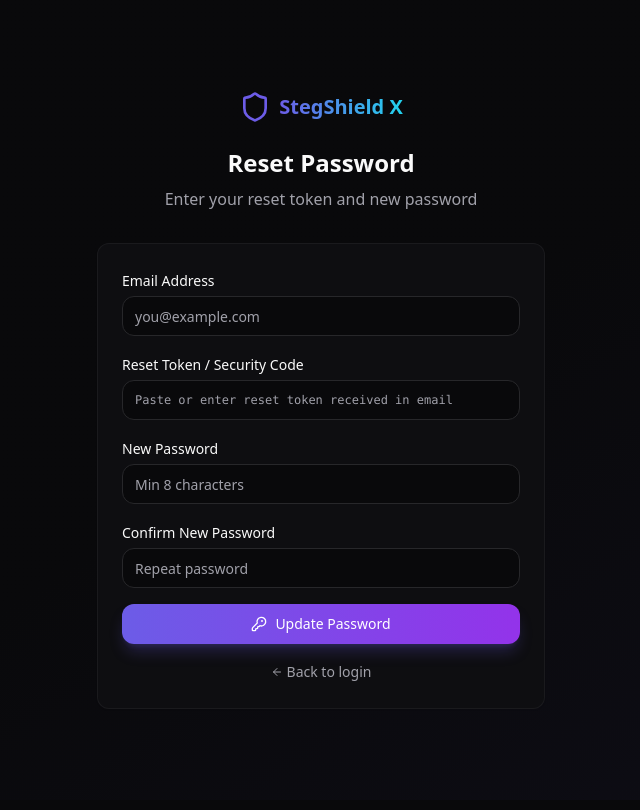
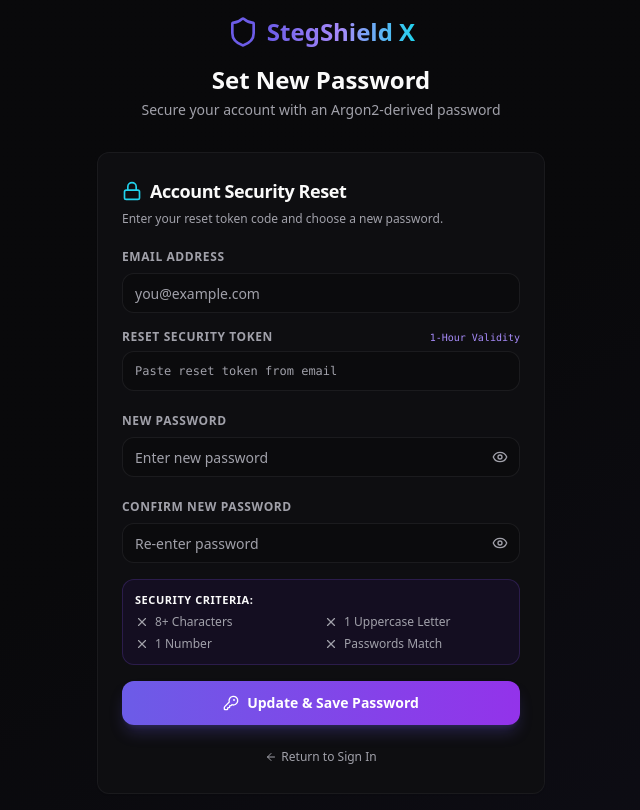
Before and after one commit to sreekarsh/stegshield-x, a Next.js app in the folder frontend/: page /reset-password in a window 1280 px wide. Shown: the whole page, without its empty margins (319-959 px from the left). Built offline with nearby package versions, Linux system fonts and the light colour scheme; no server answers.

Commit message:
Upgrade Reset Password interface with real-time strength meter, password visibility toggles, and security checklist

```diff
--- a/frontend/src/app/(auth)/reset-password/page.tsx
+++ b/frontend/src/app/(auth)/reset-password/page.tsx
@@ -1,14 +1,36 @@
 "use client"
 
-import { Suspense, useState } from "react"
+import { Suspense, useState, useMemo } from "react"
 import { useSearchParams } from "next/navigation"
 import Link from "next/link"
-import { Shield, KeyRound, Loader2, ArrowLeft, CheckCircle } from "lucide-react"
+import { Shield, KeyRound, Loader2, ArrowLeft, CheckCircle, Eye, EyeOff, Check, X, Lock } from "lucide-react"
 import { Button } from "@/components/ui/button"
 import { Input } from "@/components/ui/input"
-import { Card, CardContent } from "@/components/ui/card"
+import { Card, CardContent, CardHeader, CardTitle, CardDescription } from "@/components/ui/card"
+import { Badge } from "@/components/ui/badge"
+import { Progress } from "@/components/ui/progress"
 import toast from "react-hot-toast"
 import { api } from "@/lib/api"
+
+function calculateStrength(pwd: string) {
+  if (!pwd) return { score: 0, label: "Empty", color: "bg-muted", percent: 0 }
+  let score = 0
+  if (pwd.length >= 8) score += 1
+  if (pwd.length >= 12) score += 1
+  if (/[A-Z]/.test(pwd)) score += 1
+  if (/[0-9]/.test(pwd)) score += 1
+  if (/[^A-Za-z0-9]/.test(pwd)) score += 1
+
+  const map = [
+    { label: "Very Weak", color: "bg-red-500", percent: 20 },
+    { label: "Weak", color: "bg-orange-500", percent: 40 },
+    { label: "Fair", color: "bg-yellow-500", percent: 60 },
+    { label: "Strong", color: "bg-emerald-500", percent: 80 },
+    { label: "Very Strong", color: "bg-cyan-400", percent: 100 },
+  ]
+  const idx = Math.min(score, 4)
+  return map[idx]
+}
 
 function ResetForm() {
   const searchParams = useSearchParams()
@@ -19,8 +41,21 @@ function ResetForm() {
   const [tokenInput, setTokenInput] = useState(urlToken)
   const [password, setPassword] = useState("")
   const [confirm, setConfirm] = useState("")
+
+  const [showPassword, setShowPassword] = useState(false)
+  const [showConfirm, setShowConfirm] = useState(false)
   const [loading, setLoading] = useState(false)
   const [done, setDone] = useState(false)
+
+  const strength = useMemo(() => calculateStrength(password), [password])
+
+  const criteria = useMemo(() => ({
+    minLen: password.length >= 8,
+    hasUpper: /[A-Z]/.test(password),
+    hasNumber: /[0-9]/.test(password),
+    hasSpecial: /[^A-Za-z0-9]/.test(password),
+    match: password.length > 0 && password === confirm,
+  }), [password, confirm])
 
   const handleSubmit = async (e: React.FormEvent) => {
     e.preventDefault()
@@ -40,7 +75,7 @@ function ResetForm() {
         password,
       })
       setDone(true)
-      toast.success("Password reset successfully")
+      toast.success("Password reset successfully!")
     } catch (err: any) {
       toast.error(err?.data?.message || err?.message || "Reset failed — invalid or expired token")
     } finally {
@@ -52,78 +87,164 @@ function ResetForm() {
     <div className="min-h-screen flex items-center justify-center bg-gradient-to-br from-background via-background to-cyber-500/5 p-4">
       <div className="w-full max-w-md relative animate-fade-in">
         <div className="text-center mb-8">
-          <Link href="/" className="inline-flex items-center gap-2 mb-6">
+          <Link href="/" className="inline-flex items-center gap-2 mb-4">
             <Shield className="h-8 w-8 text-cyber-500" />
-            <span className="text-xl font-bold bg-gradient-to-r from-cyber-500 to-cyan-400 bg-clip-text text-transparent">StegShield X</span>
+            <span className="text-2xl font-extrabold bg-gradient-to-r from-cyber-500 via-violet-400 to-cyan-400 bg-clip-text text-transparent">
+              StegShield X
+            </span>
           </Link>
-          <h1 className="text-2xl font-bold mb-2">Reset Password</h1>
-          <p className="text-muted-foreground">Enter your reset token and new password</p>
+          <h1 className="text-2xl font-bold mb-1">Set New Password</h1>
+          <p className="text-sm text-muted-foreground">Secure your account with an Argon2-derived password</p>
         </div>
 
-        <Card className="glass-card">
-          <CardContent className="p-6">
+        <Card className="glass-card border-violet-500/20 shadow-2xl backdrop-blur-xl">
+          <CardHeader className="pb-4">
+            <CardTitle className="text-lg font-bold flex items-center gap-2">
+              <Lock className="h-5 w-5 text-cyan-400" /> Account Security Reset
+            </CardTitle>
+            <CardDescription className="text-xs">
+              Enter your reset token code and choose a new password.
+            </CardDescription>
+          </CardHeader>
+          <CardContent className="space-y-4">
             {done ? (
-              <div className="text-center py-4">
-                <CheckCircle className="h-12 w-12 text-green-400 mx-auto mb-4" />
-                <h2 className="text-lg font-semibold mb-2">Password reset successful</h2>
-                <p className="text-sm text-muted-foreground mb-4">You can now log in with your new password.</p>
-                <Link href="/login" className="text-cyber-400 hover:underline text-sm font-medium">Go to login</Link>
+              <div className="text-center py-6 space-y-4">
+                <div className="w-16 h-16 rounded-full bg-emerald-500/20 border border-emerald-500/40 text-emerald-400 flex items-center justify-center mx-auto shadow-lg">
+                  <CheckCircle className="h-8 w-8" />
+                </div>
+                <div>
+                  <h2 className="text-xl font-bold text-foreground">Password Reset Successfully</h2>
+                  <p className="text-xs text-muted-foreground mt-1 max-w-xs mx-auto">
+                    Your password has been updated and old reset sessions have been invalidated.
+                  </p>
+                </div>
+                <Link href="/login" className="block pt-2">
+                  <Button variant="cyber" className="w-full h-11 text-sm font-semibold">
+                    Sign In with New Password
+                  </Button>
+                </Link>
               </div>
             ) : (
               <form onSubmit={handleSubmit} className="space-y-4">
-                <div>
-                  <label className="text-sm font-medium">Email Address</label>
+                {/* Email Input */}
+                <div className="space-y-1.5">
+                  <label className="text-xs font-semibold text-muted-foreground uppercase tracking-wider">Email Address</label>
                   <Input
                     type="email"
-                    className="mt-1"
                     placeholder="you@example.com"
                     value={emailInput}
                     onChange={(e) => setEmailInput(e.target.value)}
                     required
+                    className="h-10 bg-background/50 border-border/60"
                   />
                 </div>
-                <div>
-                  <label className="text-sm font-medium">Reset Token / Security Code</label>
+
+                {/* Token / Code Input */}
+                <div className="space-y-1.5">
+                  <div className="flex items-center justify-between">
+                    <label className="text-xs font-semibold text-muted-foreground uppercase tracking-wider">Reset Security Token</label>
+                    <span className="text-[10px] text-violet-400 font-mono">1-Hour Validity</span>
+                  </div>
                   <Input
                     type="text"
-                    className="mt-1 font-mono text-xs"
-                    placeholder="Paste or enter reset token received in email"
+                    placeholder="Paste reset token from email"
                     value={tokenInput}
                     onChange={(e) => setTokenInput(e.target.value)}
                     required
+                    className="h-10 font-mono text-xs bg-background/50 border-border/60"
                   />
                 </div>
-                <div>
-                  <label className="text-sm font-medium">New Password</label>
+
+                {/* New Password Input */}
+                <div className="space-y-1.5">
+                  <label className="text-xs font-semibold text-muted-foreground uppercase tracking-wider">New Password</label>
+                  <div className="relative">
                     <Input
-                    type="password"
-                    className="mt-1"
-                    placeholder="Min 8 characters"
+                      type={showPassword ? "text" : "password"}
+                      placeholder="Enter new password"
                       value={password}
                       onChange={(e) => setPassword(e.target.value)}
                       required
                       minLength={8}
+                      className="h-10 pr-10 bg-background/50 border-border/60"
                     />
+                    <button
+                      type="button"
+                      onClick={() => setShowPassword(!showPassword)}
+                      className="absolute right-3 top-1/2 -translate-y-1/2 text-muted-foreground hover:text-foreground"
+                    >
+                      {showPassword ? <EyeOff className="h-4 w-4" /> : <Eye className="h-4 w-4" />}
+                    </button>
                   </div>
-                <div>
-                  <label className="text-sm font-medium">Confirm New Password</label>
+
+                  {/* Password Strength Bar */}
+                  {password && (
+                    <div className="space-y-1 pt-1">
+                      <div className="flex justify-between text-[11px]">
+                        <span className="text-muted-foreground">Strength:</span>
+                        <span className="font-semibold text-foreground">{strength.label}</span>
+                      </div>
+                      <div className="h-1.5 w-full bg-muted rounded-full overflow-hidden">
+                        <div className={`h-full ${strength.color} transition-all duration-300`} style={{ width: `${strength.percent}%` }} />
+                      </div>
+                    </div>
+                  )}
+                </div>
+
+                {/* Confirm Password Input */}
+                <div className="space-y-1.5">
+                  <label className="text-xs font-semibold text-muted-foreground uppercase tracking-wider">Confirm New Password</label>
+                  <div className="relative">
                     <Input
-                    type="password"
-                    className="mt-1"
-                    placeholder="Repeat password"
+                      type={showConfirm ? "text" : "password"}
+                      placeholder="Re-enter password"
                       value={confirm}
                       onChange={(e) => setConfirm(e.target.value)}
                       required
                       minLength={8}
+                      className="h-10 pr-10 bg-background/50 border-border/60"
                     />
+                    <button
+                      type="button"
+                      onClick={() => setShowConfirm(!showConfirm)}
+                      className="absolute right-3 top-1/2 -translate-y-1/2 text-muted-foreground hover:text-foreground"
+                    >
+                      {showConfirm ? <EyeOff className="h-4 w-4" /> : <Eye className="h-4 w-4" />}
+                    </button>
                   </div>
-                <Button variant="cyber" className="w-full" type="submit" disabled={loading}>
+                </div>
+
+                {/* Security Requirements Checklist */}
+                <div className="p-3 rounded-xl bg-violet-950/20 border border-violet-500/20 space-y-1.5 text-xs text-muted-foreground">
+                  <p className="font-semibold text-foreground text-[11px] uppercase tracking-wider mb-1">Security Criteria:</p>
+                  <div className="grid grid-cols-2 gap-1.5">
+                    <div className={`flex items-center gap-1.5 ${criteria.minLen ? "text-emerald-400 font-medium" : ""}`}>
+                      {criteria.minLen ? <Check className="h-3.5 w-3.5 text-emerald-400" /> : <X className="h-3.5 w-3.5 text-muted-foreground" />}
+                      <span>8+ Characters</span>
+                    </div>
+                    <div className={`flex items-center gap-1.5 ${criteria.hasUpper ? "text-emerald-400 font-medium" : ""}`}>
+                      {criteria.hasUpper ? <Check className="h-3.5 w-3.5 text-emerald-400" /> : <X className="h-3.5 w-3.5 text-muted-foreground" />}
+                      <span>1 Uppercase Letter</span>
+                    </div>
+                    <div className={`flex items-center gap-1.5 ${criteria.hasNumber ? "text-emerald-400 font-medium" : ""}`}>
+                      {criteria.hasNumber ? <Check className="h-3.5 w-3.5 text-emerald-400" /> : <X className="h-3.5 w-3.5 text-muted-foreground" />}
+                      <span>1 Number</span>
+                    </div>
+                    <div className={`flex items-center gap-1.5 ${criteria.match ? "text-emerald-400 font-medium" : ""}`}>
+                      {criteria.match ? <Check className="h-3.5 w-3.5 text-emerald-400" /> : <X className="h-3.5 w-3.5 text-muted-foreground" />}
+                      <span>Passwords Match</span>
+                    </div>
+                  </div>
+                </div>
+
+                <Button variant="cyber" className="w-full h-11 text-sm font-semibold" type="submit" disabled={loading}>
                   {loading ? <Loader2 className="mr-2 h-4 w-4 animate-spin" /> : <KeyRound className="mr-2 h-4 w-4" />}
-                  Update Password
+                  Update & Save Password
                 </Button>
-                <div className="text-center">
-                  <Link href="/login" className="text-sm text-muted-foreground hover:text-foreground inline-flex items-center gap-1">
-                    <ArrowLeft className="h-3 w-3" /> Back to login
+
+                <div className="text-center pt-1">
+                  <Link href="/login" className="text-xs text-muted-foreground hover:text-foreground inline-flex items-center gap-1">
+                    <ArrowLeft className="h-3 w-3" /> Return to Sign In
                   </Link>
                 </div>
               </form>
@@ -137,7 +258,7 @@ function ResetForm() {
 
 export default function ResetPasswordPage() {
   return (
-    <Suspense fallback={<div className="min-h-screen flex items-center justify-center"><Loader2 className="h-6 w-6 animate-spin" /></div>}>
+    <Suspense fallback={<div className="min-h-screen flex items-center justify-center">Loading...</div>}>
       <ResetForm />
     </Suspense>
   )
```
Also changed, not shown: 1 other file (tests, documents, lock files or other folders). Lines whose indentation alone changed are shown as unchanged.
